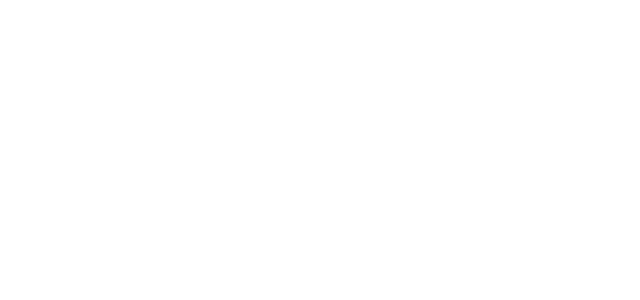
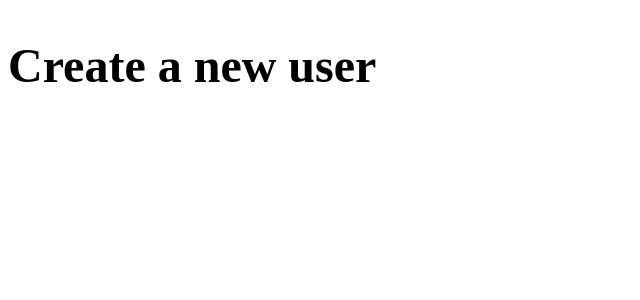
Before and after one commit to alvaroiporre/Hotel-React, a React (Vite) app: page /users in a window 1280 px wide. Before the commit this address had no page. Shown: the top 300 px of the page, without its empty margins (0-640 px from the left). Built offline with nearby package versions, Linux system fonts and the light colour scheme; the HTML template or start-up script is replaced by a standard one; a web font is replaced by a local one.

Commit message:
Add Users component page

```diff
--- a/src/App.tsx
+++ b/src/App.tsx
@@ -2,6 +2,7 @@
 import Dashboard from './pages/Dashboard'
 import Bookings from "./pages/Bookings";
 import Cabins from "./pages/Cabins";
+import Users from "./pages/Users";
 const App = () => {
   return (
     <BrowserRouter>
@@ -9,6 +10,7 @@
         <Route path='dashboard' element={<Dashboard />}/>
         <Route path='bookings' element={<Bookings />}/>
         <Route path='cabins' element={<Cabins />}/>
+        <Route path='users' element={<Users />}/>
       </Routes>
     </BrowserRouter>
   );
--- a/src/pages/Users.jsx
+++ b/src/pages/Users.tsx
@@ -1,7 +1,7 @@
 import Heading from "../ui/Heading";
 
-function NewUsers() {
+const Users = () => {
   return <Heading as="h1">Create a new user</Heading>;
-}
+};
 
-export default NewUsers;
+export default Users;
```
